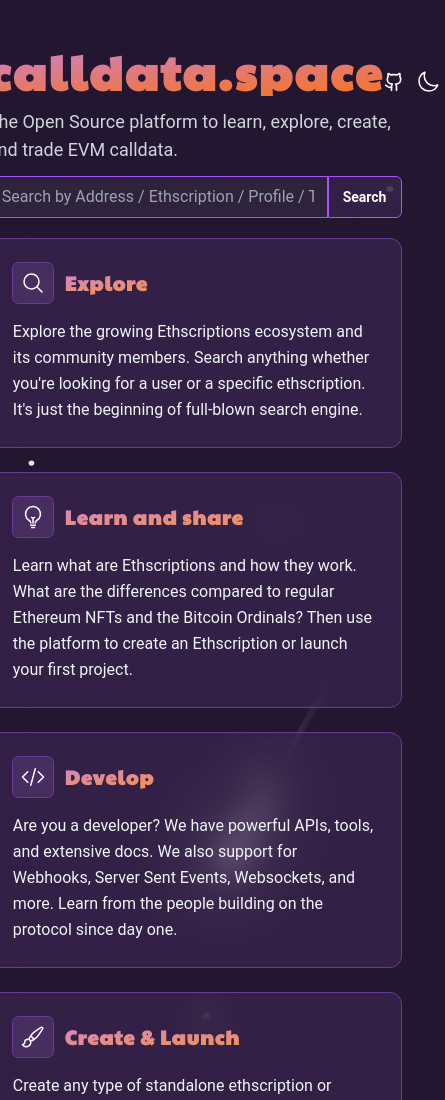
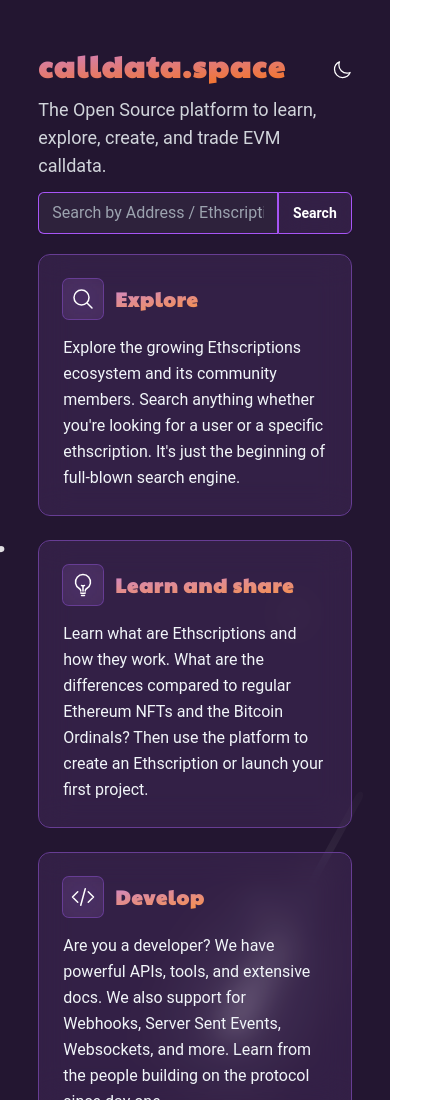
Before and after one commit to tunnckoCore/calldata.space, an Astro site: page / in a window 390 px wide. Shown: the top 1100 px of the page, 445 px wide, since content can reach past the window. Built offline with nearby package versions, Linux system fonts and the light colour scheme; Astro itself is replaced by a stand-in of ours.

Commit message:
fix: mobile view
Signed-off-by: tunnckoCore <5038030+tunnckoCore@users.noreply.github.com>

```diff
--- a/src/pages/index.astro
+++ b/src/pages/index.astro
@@ -20,12 +20,15 @@ import { features } from '../features.ts';
             <div class="flex items-center justify-between align-middle">
               <h1
                 id="brand"
-                class="inline-flex bg-size-2x animate-rainbow bg-gradient-to-br from-purple-400 to-orange-500 box-decoration-clone bg-clip-text text-5xl font-extrabold text-transparent"
+                class="inline-flex bg-size-2x animate-rainbow bg-gradient-to-br from-purple-400 to-orange-500 box-decoration-clone bg-clip-text text-3xl font-extrabold text-transparent md:text-5xl"
               >
                 <a href="https://calldata.space">calldata.space</a>
               </h1>
-              <div class="flex items-center gap-3 justify-center place-content-center mt-5">
-                <a href="https://github.com/tunnckocore/calldata.space" target="_blank"
+              <div class="flex items-center gap-3 justify-center pt-2">
+                <a
+                  href="https://github.com/tunnckocore/calldata.space"
+                  target="_blank"
+                  class="hidden sm:inline-flex"
                   ><svg
                     xmlns="http://www.w3.org/2000/svg"
                     class="h-5 w-5 text-white"
@@ -42,7 +45,7 @@ import { features } from '../features.ts';
                 ><button type="button" id="themetoggle">
                   <!-- circle theme icon (moon, eg. it's the next theme) -->
                   <svg
-                    class="h-6 w-6 text-white"
+                    class="h-5 w-5 text-white"
                     aria-hidden="true"
                     fill="none"
                     stroke="currentColor"
```
